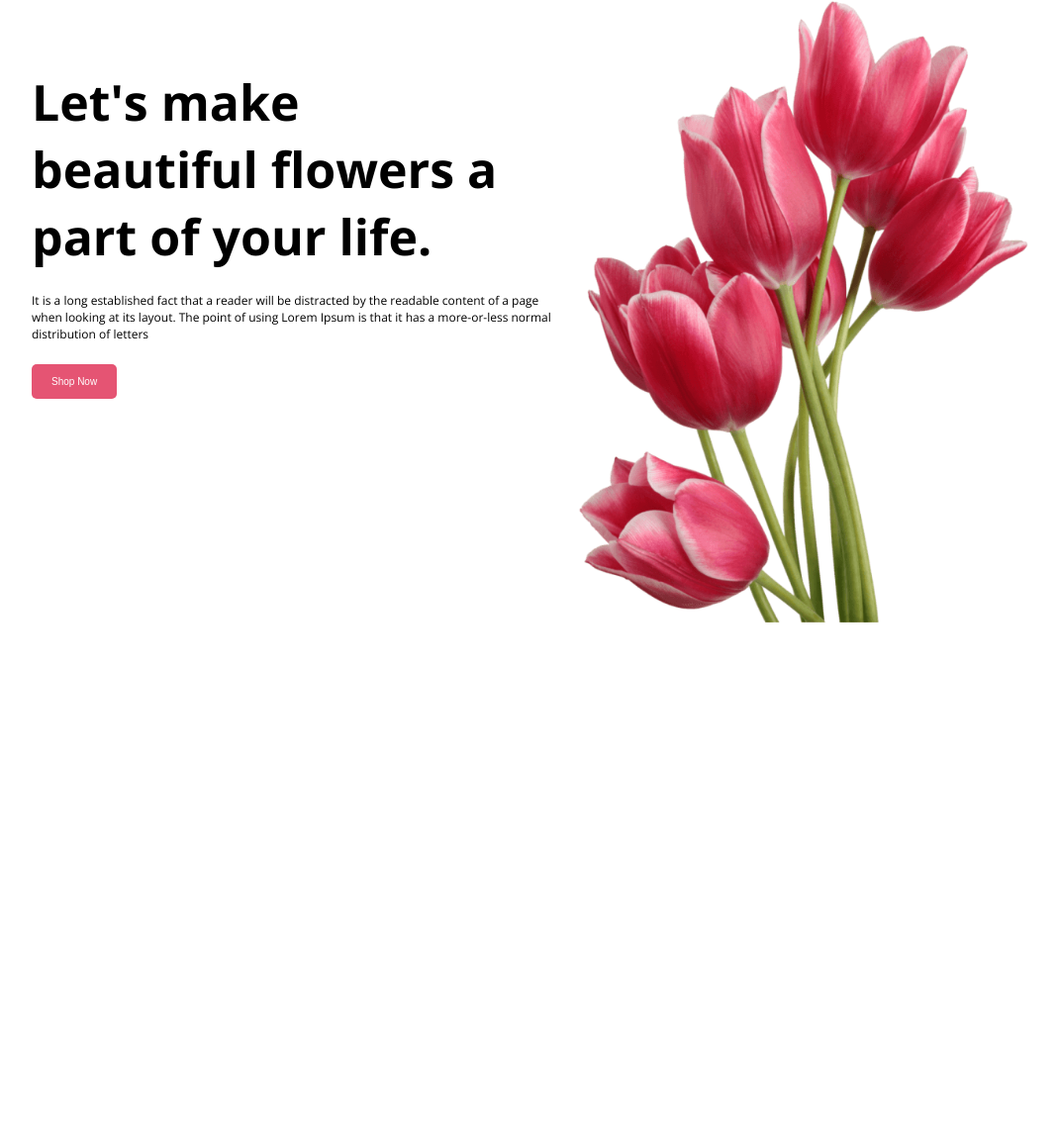
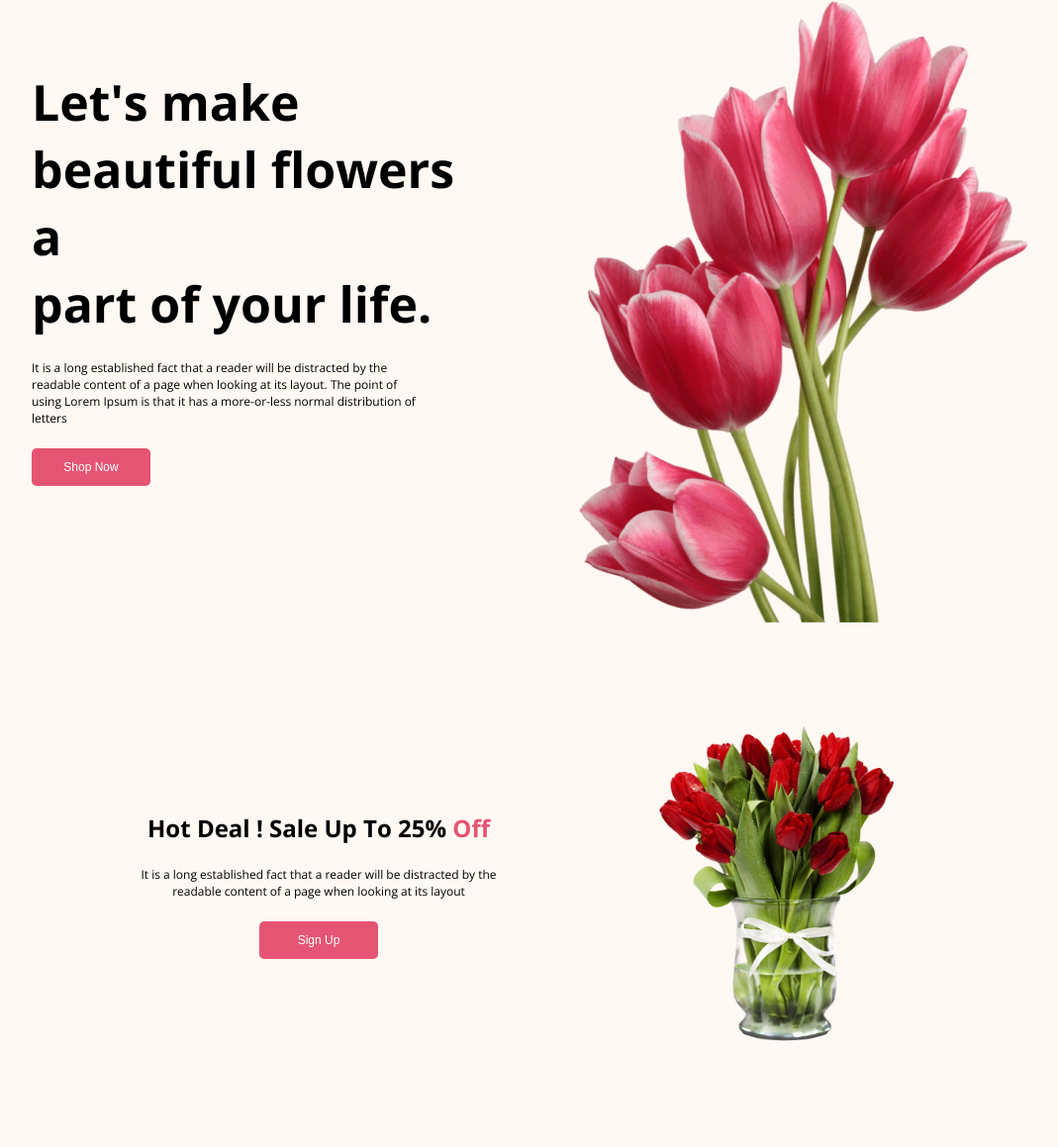
Before and after one commit to nayanmdgit/assignment-1-flower-shop, a plain HTML site: page index.html in a window 1280 px wide. Shown: the part 51-1210 px from the top of the page at 99% size, without its empty margins (118-1187 px from the left). Before the commit the page ends 800 px from the top, so only its background shows below. Drawn offline with nearby package versions, Linux system fonts and the light colour scheme.

Commit message:
Section 2 hot deal part clear

```diff
--- a/index.html
+++ b/index.html
@@ -31,7 +31,31 @@
     </header>
 
     <main>
+        <!--section 2 starts-->
+        <div class="hot-deal">
+            <div class="hot-deal-text">
 
+                <h2>
+                    Hot Deal ! Sale Up To 25% <span>Off</span>
+                </h2>
+                <br>
+                <p>
+                    It is a long established fact that a reader will be distracted by the readable
+                    content of a page when looking at its layout
+                </p> <br>
+                <button class="btn-primary">Sign Up</button>
+            </div>
+            <img class="hot-deal-image" src="Flower Asset/pngwing 8.png" alt="">
+        </div>
+        <!--section 2 ends-->
+        <!--section 3 starts-->
+
+
+
+
+        <!--section 3 ends-->
+        <!--section 4 starts-->
+        <!--section 4 ends-->
     </main>
 
     <footer>
--- a/styles/style.css
+++ b/styles/style.css
@@ -10,7 +10,7 @@ body{
 /* header related styles */
 .header{
     width: auto;
-    background-color: #FFFFFF;
+    background-color: #FFF8F3;
     padding-left: 150px;
     padding-top: 50px;
     padding-right: 100px;
@@ -18,6 +18,7 @@ body{
 }
 .banner{
     padding-top: 70px;
+    padding-right: 100px;
 }
 
 .banner h1{
@@ -26,17 +27,44 @@ body{
 
 .banner p{
     font-size: 12px;
+    padding-right: 40px;
 }
 
 .btn-primary{
     background: #E55473;
     border: 0;
     border-radius: 5px;
-    font-size: 10px;
+    font-size: 12px;
     font-weight: 700px;
     color: white;
-    padding: 12px 20px;
+    padding: 12px 25px;
+    width: 120px;
 }
 .banner-image{
     width: 500px;
 }
+
+/* hot deal parts styles */
+.hot-deal{
+    display: flex;
+    align-items: center;
+    padding: 100px 250px;
+    background-color: #fff8f3;
+}
+.hot-deal-text{
+    align-items: center;
+    justify-content: center;
+    padding-right: 150px;
+    text-align: center;
+}
+.hot-deal-text p{
+    font-size: 12px;
+    align-items: center;
+    text-align: center;
+}
+span{
+    color: #E55473;
+}
+.hot-deal-image{
+ width: 250px;
+}
```
